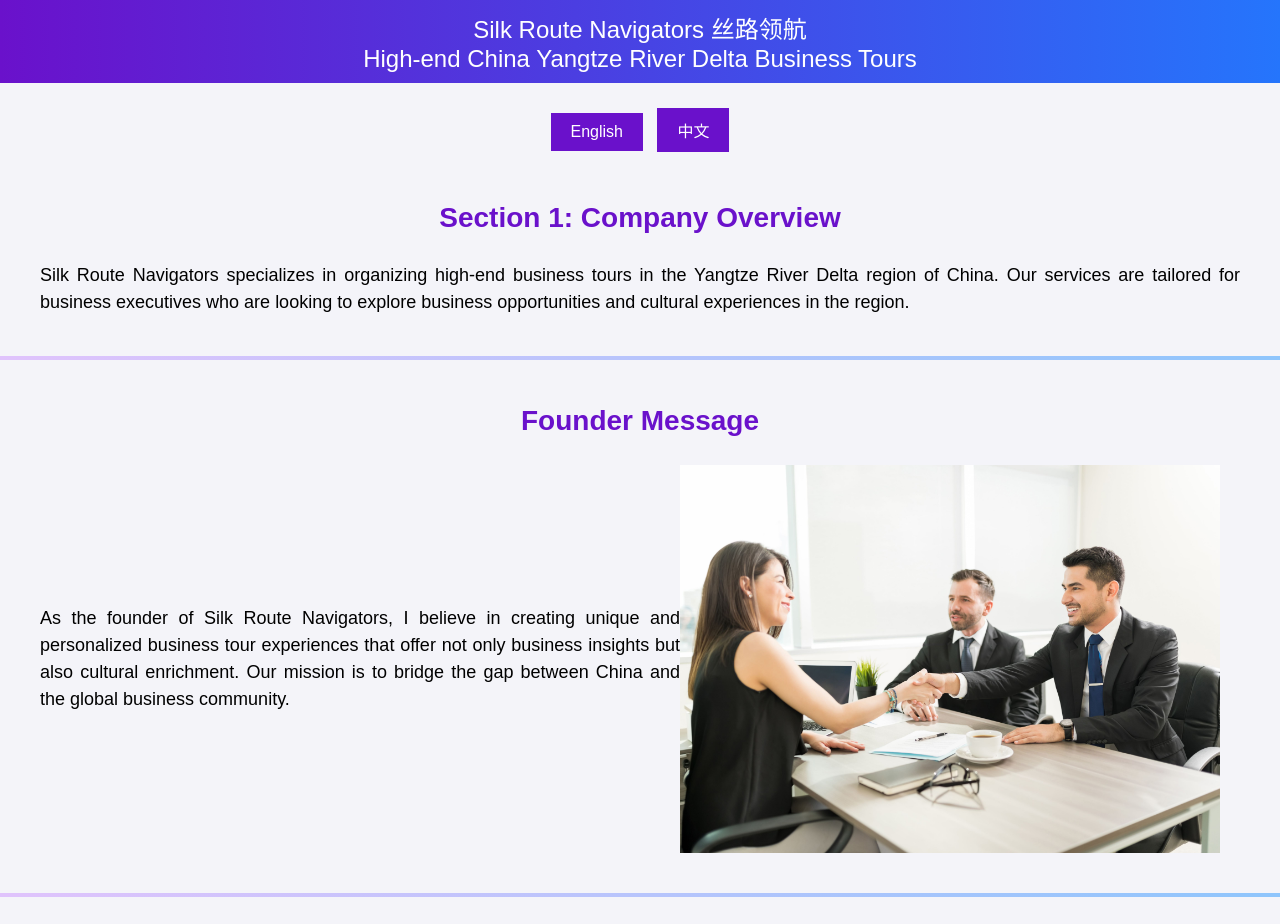
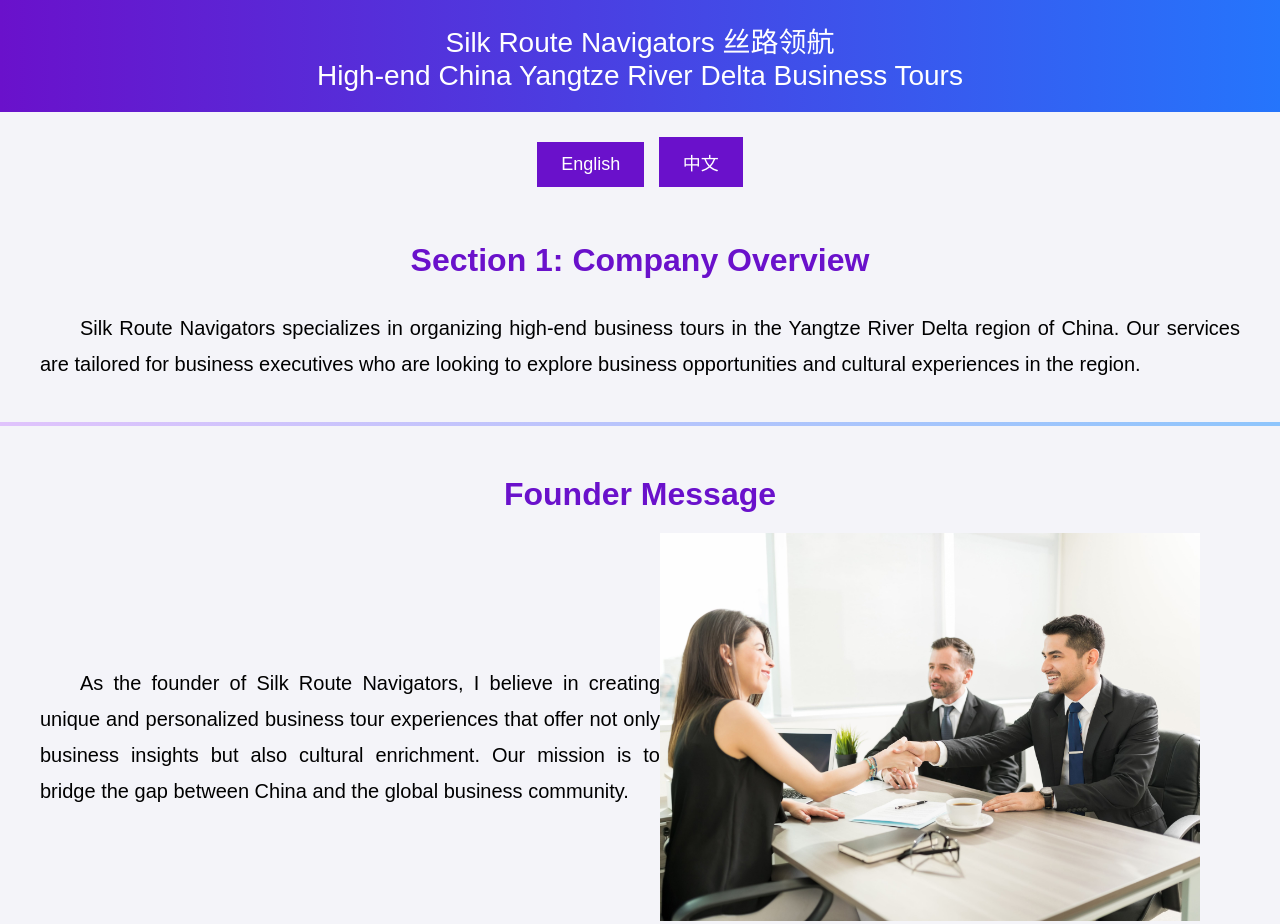
Before and after one commit to silkysky-code/silkysky, a plain HTML site: page index.html in a window 1280 px wide. Shown: the top 924 px of the page. Drawn offline with Linux system fonts and the light colour scheme.

Commit message:
Update index.html

```diff
--- a/index.html
+++ b/index.html
@@ -15,8 +15,8 @@
             background: linear-gradient(90deg, #6a11cb, #2575fc);
             color: white;
             text-align: center;
-            padding: 10px 0;
-            font-size: 24px;
+            padding: 20px 0;
+            font-size: 28px;
         }
         nav {
             text-align: center;
@@ -26,9 +26,9 @@
             background-color: #6a11cb;
             color: white;
             border: none;
-            padding: 10px 20px;
+            padding: 12px 24px;
             cursor: pointer;
-            font-size: 16px;
+            font-size: 18px;
             margin: 5px;
         }
         nav button:hover {
@@ -36,19 +36,21 @@
         }
         .section {
             margin: 40px;
-            line-height: 1.5;
+            line-height: 1.8;
         }
         .section h2 {
-            font-size: 28px;
+            font-size: 32px;
             color: #6a11cb;
             text-align: center;
+            margin-bottom: 10px;
         }
         .section p {
-            font-size: 18px;
-            line-height: 1.5;
+            font-size: 20px;
+            line-height: 1.8;
             text-align: justify;
+            text-indent: 2em; /* 首行缩进两格 */
+            margin-bottom: 20px;
         }
-        /* 浅紫色渐变分割线 */
         .divider {
             height: 4px;
             background: linear-gradient(90deg, #e0c3fc, #8ec5fc);
@@ -59,19 +61,22 @@
             color: white;
             text-align: center;
             padding: 20px 0;
+            font-size: 18px;
         }
         .section img {
-            max-width: 50%; /* 缩小图片大小为原来的一半 */
+            max-width: 50%;
             height: auto;
+            margin-bottom: 20px;
         }
         .content {
             display: flex;
             justify-content: space-between;
             align-items: center;
+            margin-bottom: 30px; /* 文字和图片之间增加间距 */
         }
         .content img {
             max-width: 45%;
-            margin-right: 20px;
+            margin-right: 40px; /* 增加文字和图片的距离 */
         }
     </style>
     <script>
@@ -103,13 +108,15 @@
     </nav>
     <div class="section">
         <h2 data-en="Section 1: Company Overview" data-zh="公司简介"></h2>
-        <p data-en="Silk Route Navigators specializes in organizing high-end business tours in the Yangtze River Delta region of China. Our services are tailored for business executives who are looking to explore business opportunities and cultural experiences in the region." data-zh="丝路领航专注于组织中国长三角地区的高端商务考察团。我们的服务专为希望探索该地区商业机会和文化体验的企业高管量身定制。"></p>
+        <p data-en="Silk Route Navigators specializes in organizing high-end business tours in the Yangtze River Delta region of China. Our services are tailored for business executives who are looking to explore business opportunities and cultural experiences in the region."
+           data-zh="丝路领航专注于组织中国长三角地区的高端商务考察团。我们的服务专为希望探索该地区商业机会和文化体验的企业高管量身定制。"></p>
     </div>
     <div class="divider"></div>
     <div class="section">
         <h2 data-en="Founder Message" data-zh="创始人寄语"></h2>
         <div class="content">
-            <p data-en="As the founder of Silk Route Navigators, I believe in creating unique and personalized business tour experiences that offer not only business insights but also cultural enrichment. Our mission is to bridge the gap between China and the global business community." data-zh="作为丝路领航的创始人，我相信创造独特且个性化的商务考察体验，不仅提供商业洞察，还能丰富文化交流。我们的使命是架起中国与全球商业社区之间的桥梁。"></p>
+            <p data-en="As the founder of Silk Route Navigators, I believe in creating unique and personalized business tour experiences that offer not only business insights but also cultural enrichment. Our mission is to bridge the gap between China and the global business community."
+               data-zh="作为丝路领航的创始人，我相信创造独特且个性化的商务考察体验，不仅提供商业洞察，还能丰富文化交流。我们的使命是架起中国与全球商业社区之间的桥梁。"></p>
             <img src="images/business2.jpg" alt="Founder Message">
         </div>
     </div>
@@ -118,7 +125,8 @@
         <h2 data-en="Our Products & Services" data-zh="公司主要产品与服务"></h2>
         <div class="content">
             <img src="images/business.jpg" alt="Our Products & Services">
-            <p data-en="We offer customized tours that include visits to top corporations, universities, and cultural landmarks. Each tour is designed to maximize business insights and networking opportunities for participants." data-zh="我们提供定制化的考察团，包括参观顶级企业、大学和文化地标。每个考察团都旨在为参与者最大化商业洞察和社交机会。"></p>
+            <p data-en="We offer customized tours that include visits to top corporations, universities, and cultural landmarks. Each tour is designed to maximize business insights and networking opportunities for participants."
+               data-zh="我们提供定制化的考察团，包括参观顶级企业、大学和文化地标。每个考察团都旨在为参与者最大化商业洞察和社交机会。"></p>
         </div>
     </div>
     <div class="divider"></div>
```
